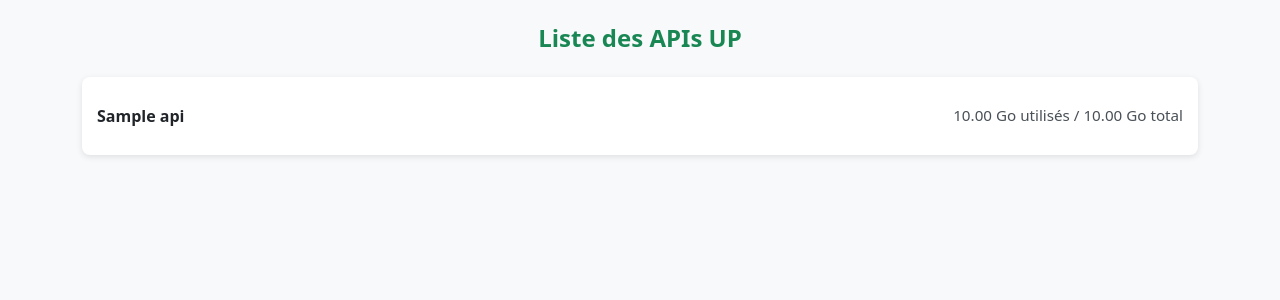
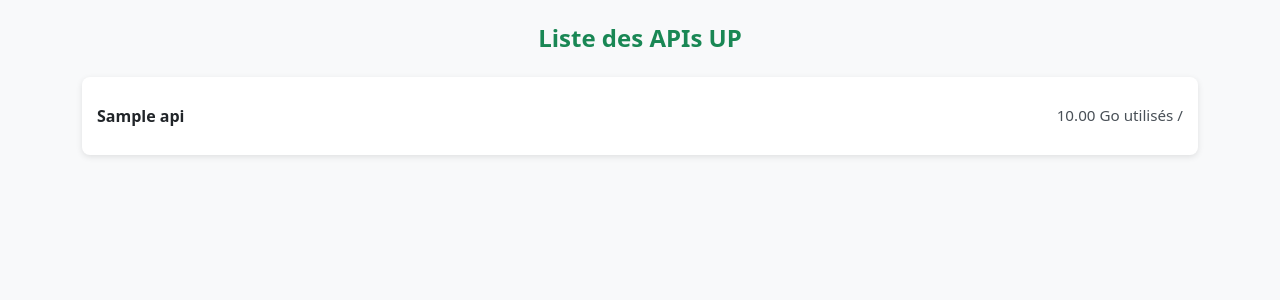
Before and after one commit to bbrilliant/monitoring_project, a Django app: template dashboard/templates/dashboard/api_up_list.html in a window 1280 px wide. Shown: the part 56-356 px from the top of the page. Run offline with Django 5.2, Linux system fonts and the light colour scheme; the template is opened without the code that fills it: most values are stand-ins (such as "Sample title", 1, 10 or a date in 2020); some libraries are stand-ins or nearby versions.

Commit message:
test api_up_list

```diff
--- a/dashboard/templates/dashboard/api_up_list.html
+++ b/dashboard/templates/dashboard/api_up_list.html
@@ -76,7 +76,7 @@
                         {% if api.disk_total and api.disk_used %}
                             <span class="storage-info">
                                 {{ api.disk_used|floatformat:2 }} Go utilisés /
-                                {{ api.disk_total|floatformat:2 }} Go total
+                                {% comment %} {{ api.disk_total|floatformat:2 }} Go total {% endcomment %}
 
                             </span>
                         {% else %}
```
